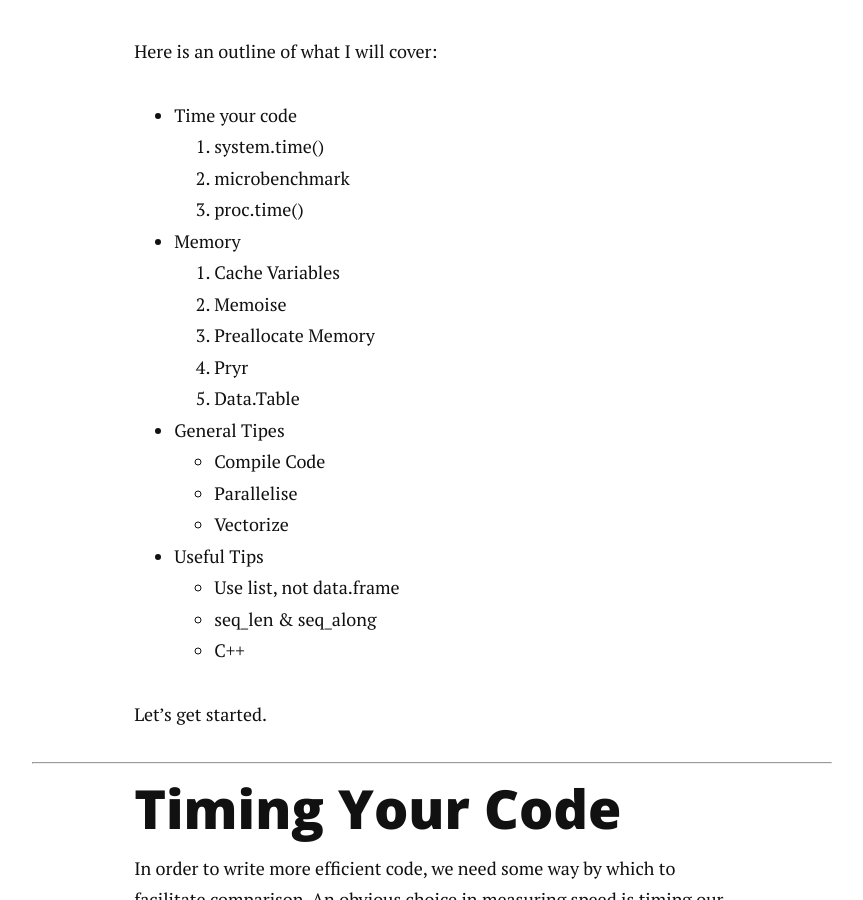
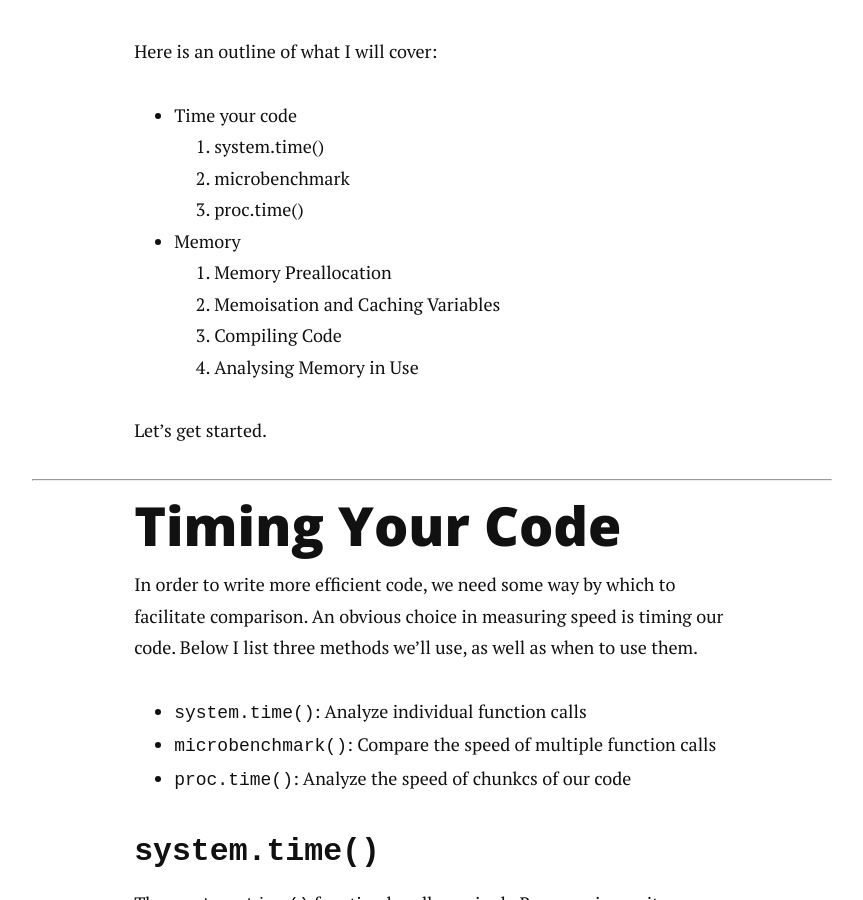
Before and after one commit to jwilber/old_website, a Jekyll site: the page built from _posts/2016-09-30-Writing-More-Efficient-R-Code.markdown, in a window 1280 px wide and 900 px high, scrolled down 1304 px. Shown: the whole window, without its empty margins (208-1071 px from the left). Built offline with Jekyll 4.4.1, drawn with Linux system fonts in a browser that asks for light colours; nearby versions of some CDN libraries.

Commit message:
Update 2016-09-30-Writing-More-Efficient-R-Code.markdown
updated table of contents

```diff
--- a/_posts/2016-09-30-Writing-More-Efficient-R-Code.markdown
+++ b/_posts/2016-09-30-Writing-More-Efficient-R-Code.markdown
@@ -25,21 +25,10 @@ Here is an outline of what I will cover:
   3. proc.time()
 
 * Memory
-  1. Cache Variables
-  2. Memoise
-  3. Preallocate Memory
-  4. Pryr
-  5. Data.Table
-
-* General Tipes
-  * Compile Code
-  * Parallelise
-  * Vectorize
-
-* Useful Tips
-  * Use list, not data.frame
-  * seq_len & seq_along
-  * C++
+  1. Memory Preallocation
+  2. Memoisation and Caching Variables
+  3. Compiling Code
+  4. Analysing Memory in Use
 
 Let's get started.
 
```
